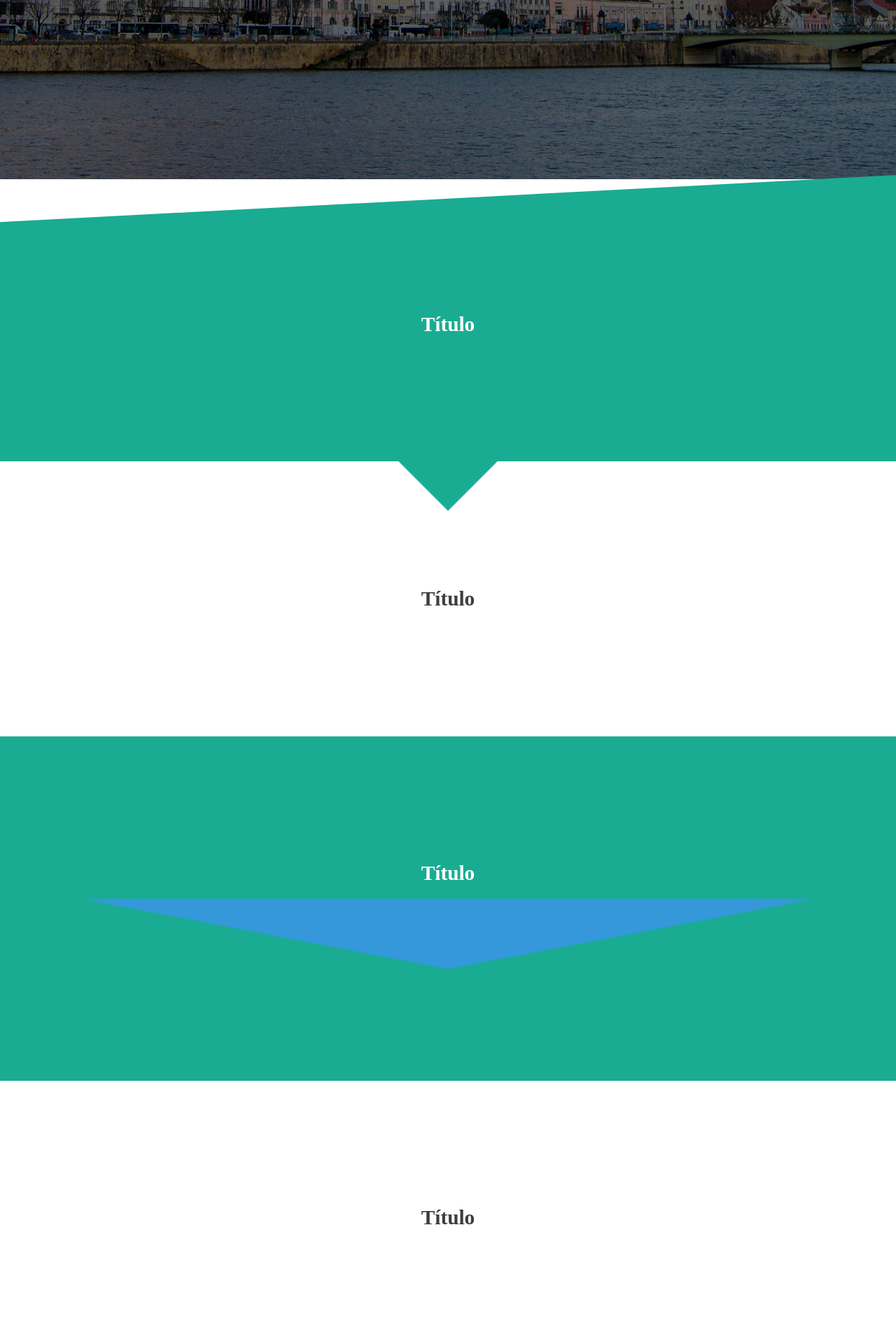
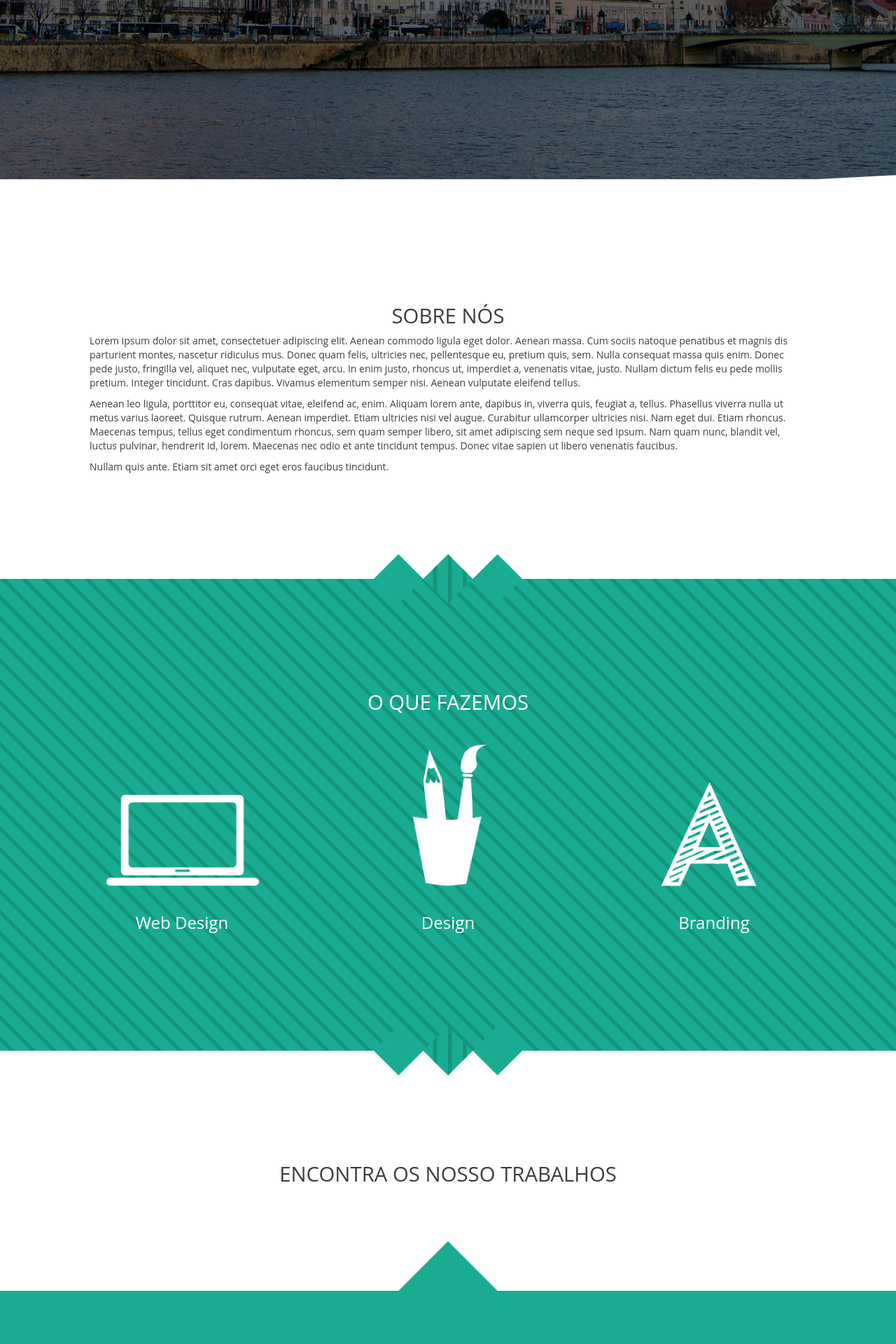
Before and after one commit to compulsions/site-resistance, a PHP site: page / in a window 1280 px wide. Shown: the part 469-2389 px from the top of the page at 70% size. Run offline with PHP 8.4, Linux system fonts and the light colour scheme; some libraries are stand-ins or nearby versions.

Commit message:
IMAGEM index

```diff
--- a/css/component.css
+++ b/css/component.css
@@ -13,15 +13,19 @@ body {
 	color: #3D3D3D;
 	font-family: 'Lato', Arial, sans-serif;
 }
+
 .color {
 	background: #1aac92;
 }
-.container {
+.white {
+	background: white;
+}
+.container_sections{
 	overflow: hidden;
 	/* we don't want the pseudo-elements sticking out */
 }
 
-.container svg {
+.container_sections  svg {
 	display: block;
 }
 
@@ -119,7 +123,8 @@ section::after {
 
 .ss-style-triangles::before {
 	top: -50px;
-	background: #1aac92;
+	background-color: #1aac92;
+	background-size: 30px 30px;
 }
 
 .ss-style-triangles::after {
@@ -209,14 +214,18 @@ svg#bigTriangleColor {
 .ss-style-multitriangles::before {
 	top: -25px;
 	background: inherit;
-	box-shadow: -50px 50px 0 #3498db, 50px -50px 0 #3498db;
+	box-shadow: -50px 50px 0 #1aac92, 50px -50px 0 #1aac92;
+	background-size: 30px 30px;
+	z-index: 20;
+
 }
 
 .ss-style-multitriangles::after {
 	bottom: -25px;
 	z-index: 10;
 	background: inherit;
-	box-shadow: -50px 50px 0 #3498db, 50px -50px 0 #3498db;
+	box-shadow: -50px 50px 0 #1aac92, 50px -50px 0 #1aac92;
+	background-size: 30px 30px;
 }
 
 /* Rounded corners */
--- a/css/style.css
+++ b/css/style.css
@@ -1,5 +1,5 @@
 body{
-	font-family: 'Montserrat', serif;
+	font-family: 'Open Sans', sans-serif;
 }
 .fundo{
 	display: block;
@@ -11,3 +11,34 @@ body{
 	height: 100vh;
 	overflow: hidden;
 }
+.padrao{
+	background-color: #1aac92;
+	background-size: 30px 30px;
+	background-image: url("../img/padrao.png");
+
+}
+
+.texto{
+	color: #3D3D3D;
+	text-align: left;
+}
+.remove_padding{
+	padding-left: 0px;
+	padding-right: 0px;
+}
+.container_do{
+	margin-top: 20px;
+	margin-bottom: 20px;
+}
+.container_do img{
+	width: 70%;
+	display: block;
+	margin-right: auto;
+	margin-left: auto;
+
+}
+.container_do h3{
+	color: white;
+	text-align: center;
+
+}
--- a/index.html
+++ b/index.html
@@ -7,38 +7,70 @@
 	<link rel="stylesheet" type="text/css" href="css/icons.css" />
 	<link rel="stylesheet" type="text/css" href="css/component.css" />
 
+	<link rel="stylesheet" type="text/css" href="css/bootstrap.css" />
 	<link rel="stylesheet" type="text/css" href="css/style.css" />
 
 	<title>Resistance</title>
-
+	<script src="https://ajax.googleapis.com/ajax/libs/jquery/1.11.3/jquery.min.js"></script>
 	<script src="js/modernizr.custom.js"></script>
+	<script src="js/bootstrap.js"></script>
 
 </head>
 <body>
-	<div class="container">
+	<div class="container_sections">
 		<section class="sectionInicial" id="sectionInicial">
 			<img class="fundo" src="img/fundo.jpg" alt="background">
 		</section>
 
-		<section class="separador color col-3 ss-style-doublediagonal">
-			<h1 class="titulo text_color_white"> Título</h1>
+		<section class="separador white col-3 ss-style-doublediagonal">
+				<h1 class="titulo text_color_gray"> SOBRE NÓS</h1>
+				<div class="texto">
+					<p>Lorem ipsum dolor sit amet, consectetuer adipiscing elit. Aenean commodo ligula eget dolor. Aenean massa. Cum sociis natoque penatibus et magnis dis parturient montes, nascetur ridiculus mus. Donec quam felis, ultricies nec, pellentesque eu, pretium quis, sem. Nulla consequat massa quis enim. Donec pede justo, fringilla vel, aliquet nec, vulputate eget, arcu. In enim justo, rhoncus ut, imperdiet a, venenatis vitae, justo. Nullam dictum felis eu pede mollis pretium. Integer tincidunt. Cras dapibus. Vivamus elementum semper nisi. Aenean vulputate eleifend tellus. </p>
+					<p>Aenean leo ligula, porttitor eu, consequat vitae, eleifend ac, enim. Aliquam lorem ante, dapibus in, viverra quis, feugiat a, tellus. Phasellus viverra nulla ut metus varius laoreet. Quisque rutrum. Aenean imperdiet. Etiam ultricies nisi vel augue. Curabitur ullamcorper ultricies nisi. Nam eget dui. Etiam rhoncus. Maecenas tempus, tellus eget condimentum rhoncus, sem quam semper libero, sit amet adipiscing sem neque sed ipsum. Nam quam nunc, blandit vel, luctus pulvinar, hendrerit id, lorem. Maecenas nec odio et ante tincidunt tempus. Donec vitae sapien ut libero venenatis faucibus. </p>
+					<p>Nullam quis ante. Etiam sit amet orci eget eros faucibus tincidunt.</p>
+				</div>
 		</section>
 
-		<section class="separador col-2 ss-style-triangles">
-			<h1 class="titulo text_color_gray"> Título</h1>
+		<section id="fazemos" class="separador ss-style-multitriangles padrao remove_padding">
+			<div class="container">
+				<h1 class="titulo text_color_white"> O QUE FAZEMOS </h1>
+				<div class="col-md-4 container_do">
+					<img src="img/web_white.png">
+					<h3> Web Design</h3>
+				</div>
+				<div class="col-md-4 container_do">
+					<img src="img/design_white.png">
+					<h3> Design</h3>
+				</div>
+				<div class="col-md-4 container_do">
+					<img src="img/branding_white.png">
+					<h3> Branding</h3>
+				</div>
+			</div>
+
 		</section>
 
-		<section class="separador color ss-style-bigtriangle">
-			<h1 class="titulo text_color_white"> Título</h1>
+		<section class="separador ss-style-bigtriangle">
+			<h1 class="titulo text_color_gray"> ENCONTRA OS NOSSO TRABALHOS</h1>
 
+			<!--
 			<svg id="bigTriangleColor" xmlns="http://www.w3.org/2000/svg" version="1.1" width="100%" height="100" viewBox="0 0 100 102" preserveAspectRatio="none">
 				<path d="M0 0 L50 100 L100 0 Z" />
 			</svg>
+			-->
+		</section>
+
+		<section class="separador color col-3 ss-style-triangles">
+			<h1 class="titulo text_color_white"> CONTACTOS</h1>
+			cena
+			aa
+			a
+			a
 		</section>
 
 
 		<section class="separador">
-			<h1 class="titulo text_color_gray"> Título</h1>
+			<h1 class="titulo text_color_gray"> PARCERIAS</h1>
 			<div class="linha"> </div>
 		</section>
 
```
Also changed, not shown: img/padrao.png (added).
